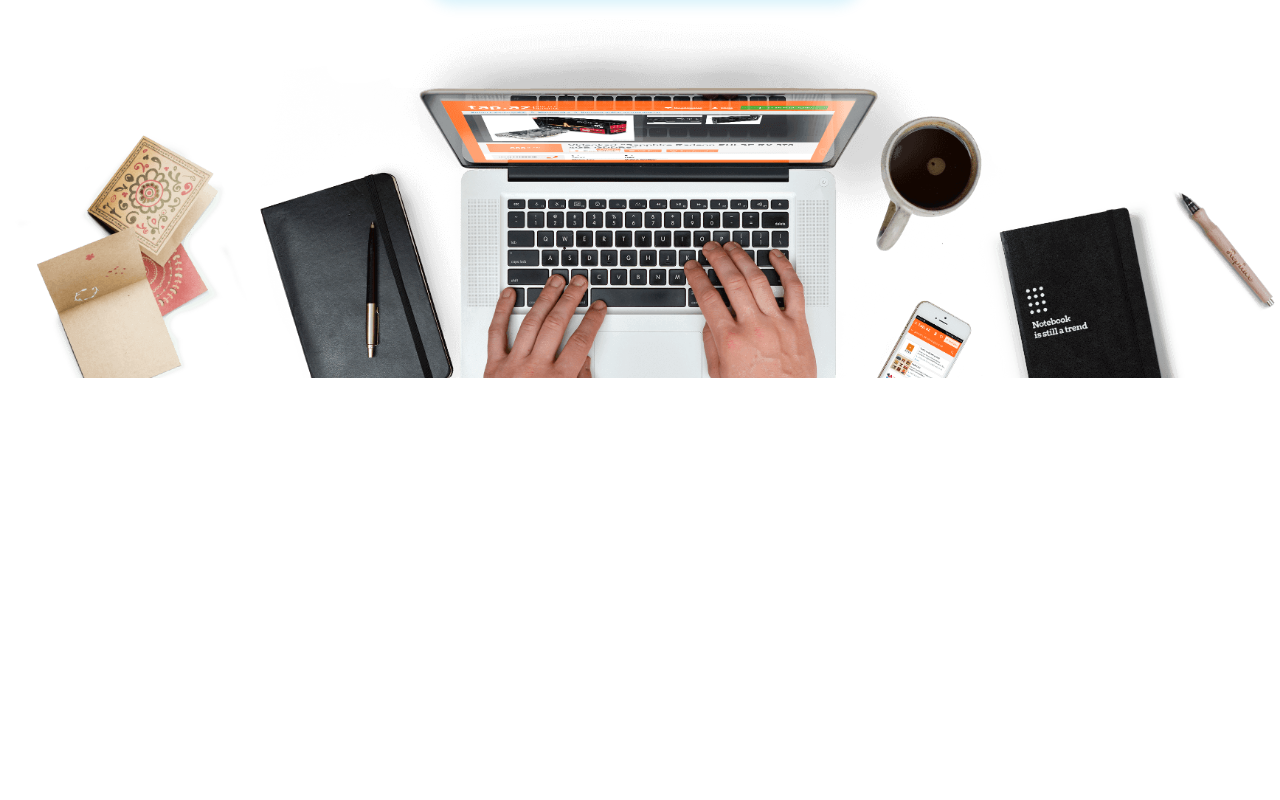
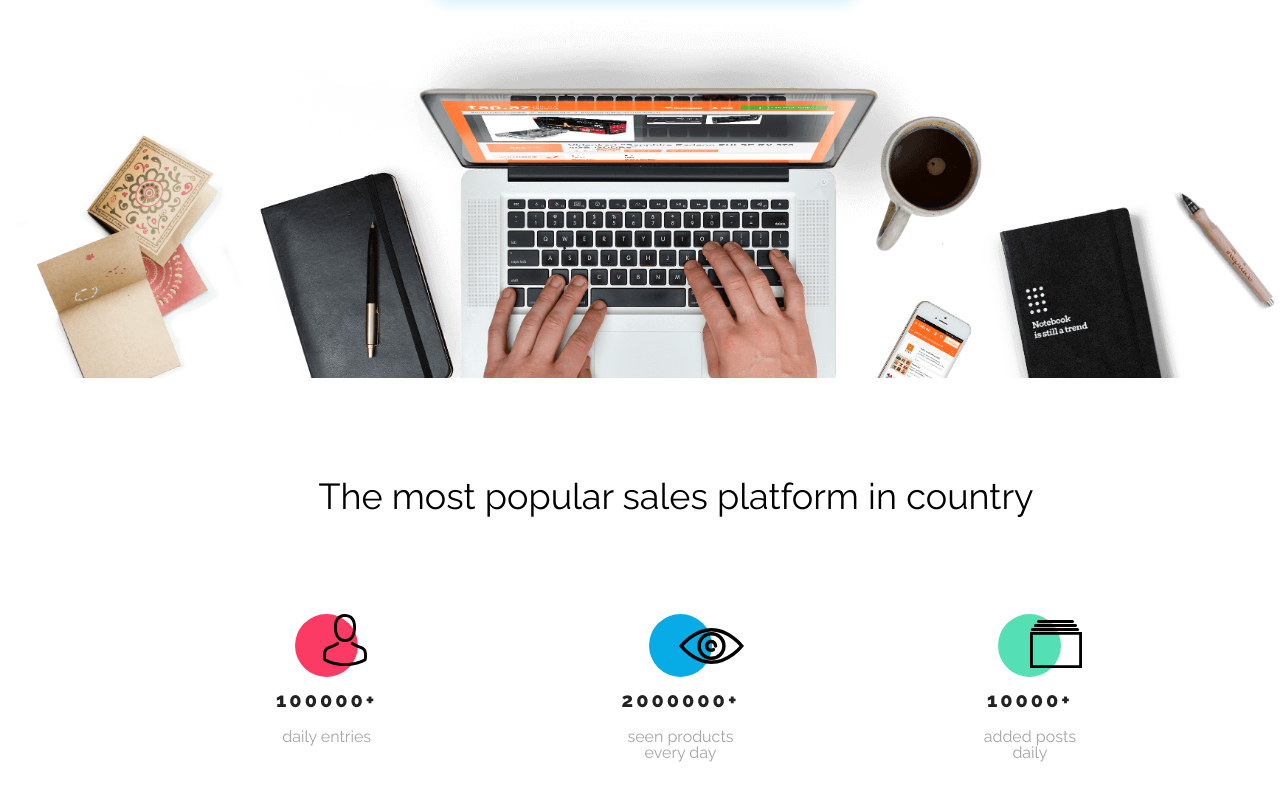
Before and after one commit to Ajek1993/Best_Shop, a plain HTML site: page index.html in a window 1280 px wide. Shown: the part 388-1188 px from the top of the page. Before the commit the page ends 800 px from the top, so only its background shows below. Drawn offline with nearby package versions, Linux system fonts and the light colour scheme.

Commit message:
statistics section added

```diff
--- a/css/style.css
+++ b/css/style.css
@@ -38,7 +38,6 @@ a {
 }
 
 header {
-    width: 100%;
     height: 70px;
     background-color: var(--white-color);
     box-shadow: 0px 3px 6px #00000029;
@@ -126,3 +125,83 @@ header {
     box-shadow: 5px 10px 14px #07ACE629;
     border-radius: 40px;
 }
+
+.statistics__section {
+    margin-top: 100px;
+}
+
+.statistics__container {
+    width: 100%;
+    max-width: 800px;
+    margin: 100px auto 120px;
+    display: flex;
+    justify-content: space-between;
+}
+
+.statistics__header {
+    font-family: var(--font-raleway);
+    font-size: 2.25rem;
+    text-align: center;
+    color: var(--black-color);
+}
+
+.statistics__box {
+    max-width: 160px;
+    display: flex;
+    flex-direction: column;
+    justify-content: flex-start;
+    align-items: center;
+    text-align: center;
+    font-family: var(--font-raleway);
+}
+
+.statistics__circle {
+    border-radius: 50%;
+    width: 63px;
+    height: 63px;
+    background-color: yellow;
+    position: relative;
+}
+
+.statistics__img {
+    position: absolute;
+}
+
+.statistics__box:nth-child(1) .statistics__circle {
+    background-color: var(--red-color);
+}
+
+.statistics__box:nth-child(1) .statistics__img {
+    top: 0;
+    left: 45%;
+}
+
+.statistics__box:nth-child(2) .statistics__circle {
+    background-color: var(--blue-color);
+}
+
+.statistics__box:nth-child(2) .statistics__img {
+    top: 14px;
+    left: 47%;
+}
+
+.statistics__box:nth-child(3) .statistics__circle {
+    background-color: var(--green-color);
+}
+
+.statistics__box:nth-child(3) .statistics__img {
+    top: 6px;
+    left: 50%;
+}
+
+.statistics__number {
+    font-size: 1.25rem;
+    font-weight: 800;
+    letter-spacing: 0.1875rem;
+    margin-top: 13px;
+}
+
+.statistics__description {
+    color: var(--text-light-grey-color);
+    margin-top: 19px;
+}
--- a/index.html
+++ b/index.html
@@ -43,5 +43,35 @@
         <img class="opening__background-image" src="./assets/Background.png" alt="">
     </section>
 
+    <section class="statistics__section">
+        <div class="container">
+            <h2 class="statistics__header">The most popular sales platform in country</h2>
+
+            <div class="statistics__container">
+                <div class="statistics__box">
+                    <div class="statistics__circle">
+                        <img class="statistics__img" src="./assets/Person.svg" alt="">
+                    </div>
+                    <div class="statistics__number">100000+</div>
+                    <div class="statistics__description">daily entries</div>
+                </div>
+                <div class="statistics__box">
+                    <div class="statistics__circle">
+                        <img class="statistics__img" src="./assets/Eye.svg" alt="">
+                    </div>
+                    <div class="statistics__number">2000000+</div>
+                    <div class="statistics__description">seen products<br>every day</div>
+                </div>
+                <div class="statistics__box">
+                    <div class="statistics__circle">
+                        <img class="statistics__img" src="./assets/Catalog.svg" alt="">
+                    </div>
+                    <div class="statistics__number">10000+</div>
+                    <div class="statistics__description">added posts<br>daily</div>
+                </div>
+            </div>
+        </div>
+    </section>
+
 </body>
 </html>
```
